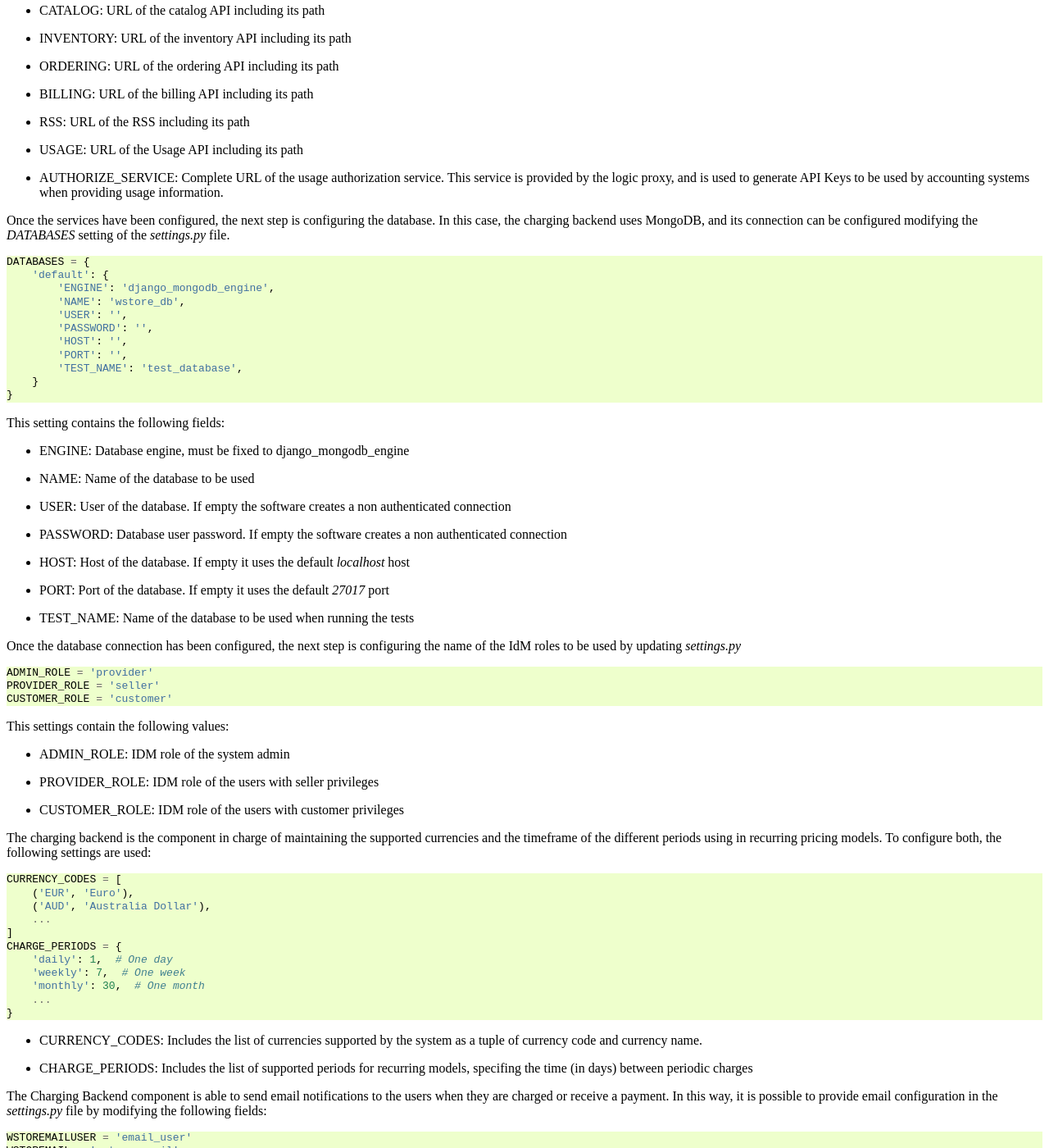
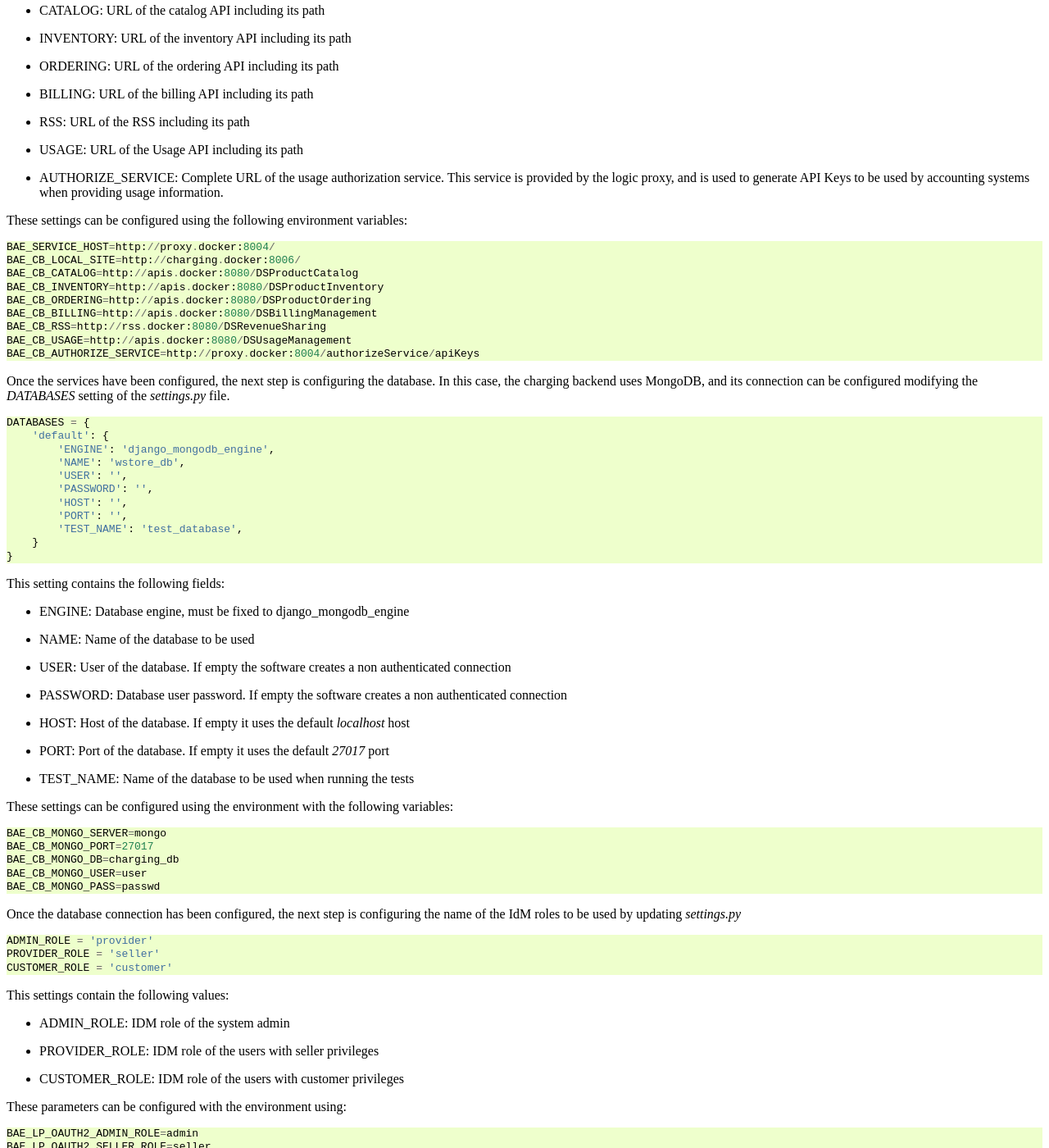
Before and after one commit to FIWARE-TMForum/Business-API-Ecosystem, a Sphinx documentation site: the page built from doc/configuration-guide.rst, in a window 1280 px wide and 1400 px high, scrolled down 2134 px. Shown: the whole window at 82% size. Built offline with Sphinx 7.4.7 and the Read the Docs theme 2.0.0, drawn with Linux system fonts in a browser that asks for light colours; comment, search, counter and statistics services are not loaded; some of the changed text lies outside the part shown.

Commit message:
Update documentation to v7.8.0

```diff
--- a/doc/configuration-guide.rst
+++ b/doc/configuration-guide.rst
@@ -110,6 +110,19 @@ This settings points to the different APIs accessed by the charging backend. In
 * USAGE: URL of the Usage API including its path
 * AUTHORIZE_SERVICE: Complete URL of the usage authorization service. This service is provided by the logic proxy, and is used to generate API Keys to be used by accounting systems when providing usage information.
 
+These settings can be configured using the following environment variables: ::
+
+    BAE_SERVICE_HOST=http://proxy.docker:8004/
+    BAE_CB_LOCAL_SITE=http://charging.docker:8006/
+    BAE_CB_CATALOG=http://apis.docker:8080/DSProductCatalog
+    BAE_CB_INVENTORY=http://apis.docker:8080/DSProductInventory
+    BAE_CB_ORDERING=http://apis.docker:8080/DSProductOrdering
+    BAE_CB_BILLING=http://apis.docker:8080/DSBillingManagement
+    BAE_CB_RSS=http://rss.docker:8080/DSRevenueSharing
+    BAE_CB_USAGE=http://apis.docker:8080/DSUsageManagement
+    BAE_CB_AUTHORIZE_SERVICE=http://proxy.docker:8004/authorizeService/apiKeys
+
+
 Once the services have been configured, the next step is configuring the database. In this case, the charging backend uses
 MongoDB, and its connection can be configured modifying the *DATABASES* setting of the *settings.py* file. ::
 
@@ -135,6 +148,14 @@ This setting contains the following fields:
 * PORT: Port of the database. If empty it uses the default *27017* port
 * TEST_NAME: Name of the database to be used when running the tests
 
+These settings can be configured using the environment with the following variables: ::
+
+    BAE_CB_MONGO_SERVER=mongo
+    BAE_CB_MONGO_PORT=27017
+    BAE_CB_MONGO_DB=charging_db
+    BAE_CB_MONGO_USER=user
+    BAE_CB_MONGO_PASS=passwd
+
 Once the database connection has been configured, the next step is configuring the name of the IdM roles to be used by
 updating *settings.py* ::
 
@@ -147,6 +168,12 @@ This settings contain the following values:
 * ADMIN_ROLE: IDM role of the system admin
 * PROVIDER_ROLE: IDM role of the users with seller privileges
 * CUSTOMER_ROLE: IDM role of the users with customer privileges
+
+These parameters can be configured with the environment using: ::
+
+    BAE_LP_OAUTH2_ADMIN_ROLE=admin
+    BAE_LP_OAUTH2_SELLER_ROLE=seller
+    BAE_LP_OAUTH2_CUSTOMER_ROLE=customer
 
 The charging backend is the component in charge of maintaining the supported currencies and the timeframe of the different
 periods using in recurring pricing models. To configure both, the following settings are used: ::
@@ -182,6 +209,14 @@ This settings contain the following values:
 * SMTPSERVER: Email server host
 * SMTPPORT: Email server port
 
+These settings can be configured with the environment using: ::
+
+    BAE_CB_EMAIL=charging@email.com
+    BAE_CB_EMAIL_USER=user
+    BAE_CB_EMAIL_PASS=pass
+    BAE_CB_EMAIL_SMTP_SERVER=smtp.server.com
+    BAE_CB_EMAIL_SMTP_PORT=587
+
 .. note::
     The email configuration in optional. However, the field WSTOREMAIL must be provided since it is used internally for RSS configuration
 
@@ -196,11 +231,17 @@ Then, it is required to provide PayPal application credentials by updating the f
     PAYPAL_CLIENT_SECRET = ''
     MODE = 'sandbox'  # sandbox or live
 
-This settings contain the following values:
+These settings contain the following values:
 
 * PAYPAL_CLIENT_ID: Id of the application provided by PayPal
 * PAYPAL_CLIENT_SECRET: Secret of the application provided by PayPal
 * MODE: Mode of the connection. It can be *sandbox* if using the PayPal sandbox for testing the system. Or *live* if using the real PayPal APIs
+
+In addition, these settings can be configured using the following environment variables: ::
+
+    BAE_CB_PAYMENT_METHOD=paypal
+    BAE_CB_PAYPAL_CLIENT_ID=client_id
+    BAE_CB_PAYPAL_CLIENT_SECRET=client_secret
 
 Moreover, the Charging Backend is the component that activates the purchased services. In this regard, the Charging Backend
 has the possibility of signing its acquisition notifications with a certificate, so the external system being offered can
@@ -414,12 +455,19 @@ searches, and paging the results. Starting in version 7.6.0 it is possible to us
 indexing rather than using the local file system. The indexing system is configured with the following settings. ::
 
     config.indexes = {
-        'engine': 'local', // local or elasticsearch
+        'engine': 'elasticsearch', // local or elasticsearch
         'elasticHost': 'elastic.docker:9200'
+        'apiVersion': '7.5'
     };
 
 The *engine* setting can be used to chose between *local* indexes and *elasticsearch* indexes.
 If the later is chosen the URL of elasticsearch is provided with *elasticHost*.
+
+These settings can be configured using the environment as follows: ::
+
+    export BAE_LP_INDEX_ENGINE=elasticsearch
+    export BAE_LP_INDEX_URL=elasticsearch:9200
+    export BAE_LP_INDEX_API_VERSION=7
 
 Finally, there are two fields that allow to configure the behaviour of the system while running. On the one hand, *config.revenueModel*
 allows to configure the default percentage that the Business API Ecosystem is going to retrieve in all the transactions.
--- a/doc/index.rst
+++ b/doc/index.rst
@@ -19,14 +19,14 @@ usage management, billing, customer, and party APIs.
 The Business API Ecosystem is not a single software repository, but it is composed of different projects which
 work coordinately to provide the complete functionality.
 
-Concretely, the Business API Ecosystem is made of the following components:
+In particular, the Business API Ecosystem is made of the following components:
 
 * *Reference implementations of TM Forum APIs*: Reference implementation of the catalog management, ordering management, inventory management, usage management, billing, customer, and party APIs.
 * *Business Ecosystem Charging Backend*: Is the component in charge of processing the different pricing models, the accounting information, and the revenue sharing reports. With this information, the Business Ecosystem Charging Backend is able to calculate amounts to be charged, charge customers, and pay sellers.
 * *Business Ecosystem RSS*: Is in charge of distributing the revenues originated by the usage of a given service among the involved stakeholders. In particular, it focuses on distributing part of the revenue generated by a service between the Business API Ecosystem instance provider and the Service Provider(s) responsible for the service. With the term "service" we refer to both final applications and backend application services (typically exposed through an API). Note that, in the case of composite services, more than one service provider may have to receive a share of the revenues.
 * *Business Ecosystem Logic Proxy*: Acts as the endpoint for accessing the Business API Ecosystem. On the one hand, it orchestrates the APIs validating user requests, including authentication, authorization, and the content of the request from a business logic point of view. On the other hand, it serves a web portal that can be used to interact with the system.
 
-The current documentation covers the Business API Ecosystem version 7.6.0, corresponding to FIWARE release 7. Any feedback on this document is highly welcomed, including bugs,
+The current documentation covers the Business API Ecosystem version 7.8.0, corresponding to FIWARE release 7. Any feedback on this document is highly welcomed, including bugs,
 typos or things you think should be included but aren't. Please send them to the "Contact Person" email that appears in the
 `Catalogue page for this GEi`_. Or create an issue at `GitHub Issues`_
 
--- a/doc/plugins-guide.rst
+++ b/doc/plugins-guide.rst
@@ -2,7 +2,7 @@
 Plugins Guide
 =============
 
-This plugins guide covers the available plugins (defining digital asset types) for the Business API Ecosystem v7.6.0
+This plugins guide covers the available plugins (defining digital asset types) for the Business API Ecosystem v7.8.0
 
 ------------------------
 Installing Asset Plugins
```
Also changed, not shown: other parts of doc/configuration-guide.rst (+2 -2 lines), doc/docker-guide.rst (+41 -48 lines), doc/installation-administration-guide.rst (+4 -41 lines), install.py (+4 -4 lines), 2 other files.
